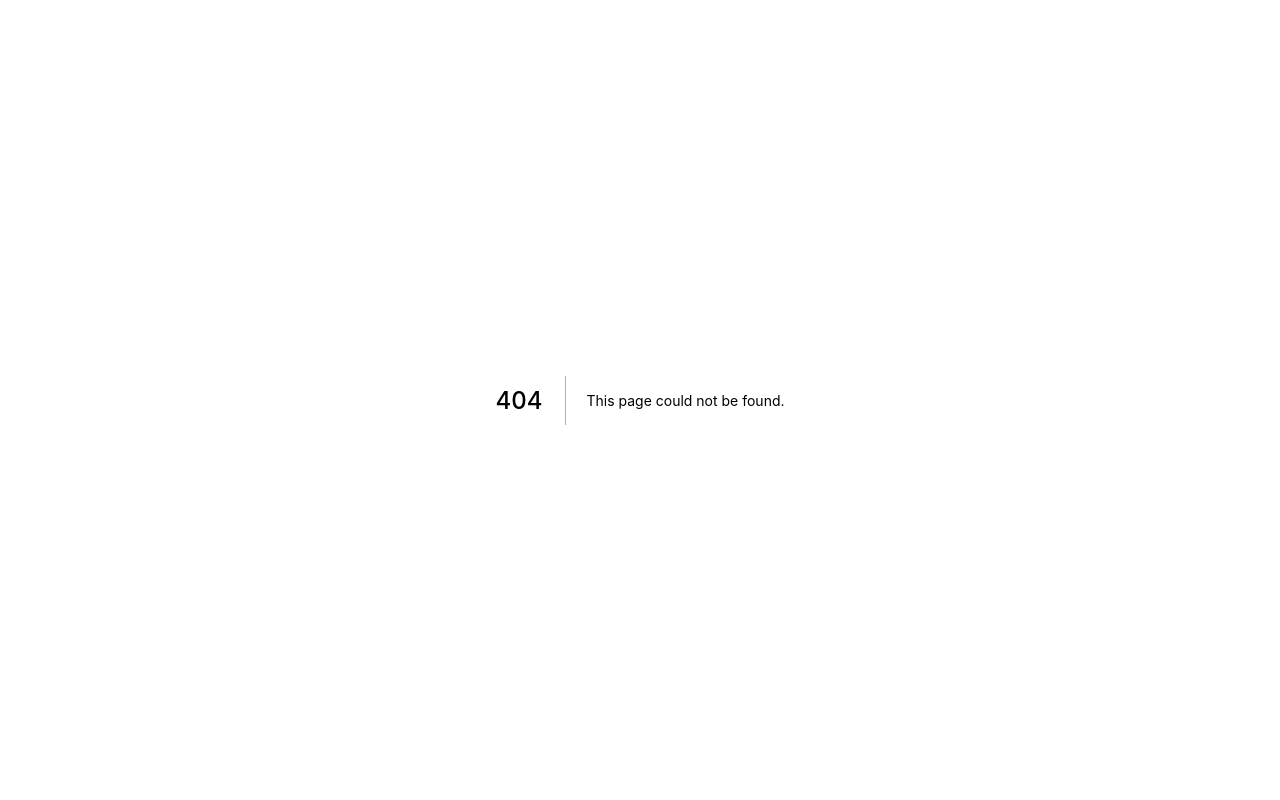
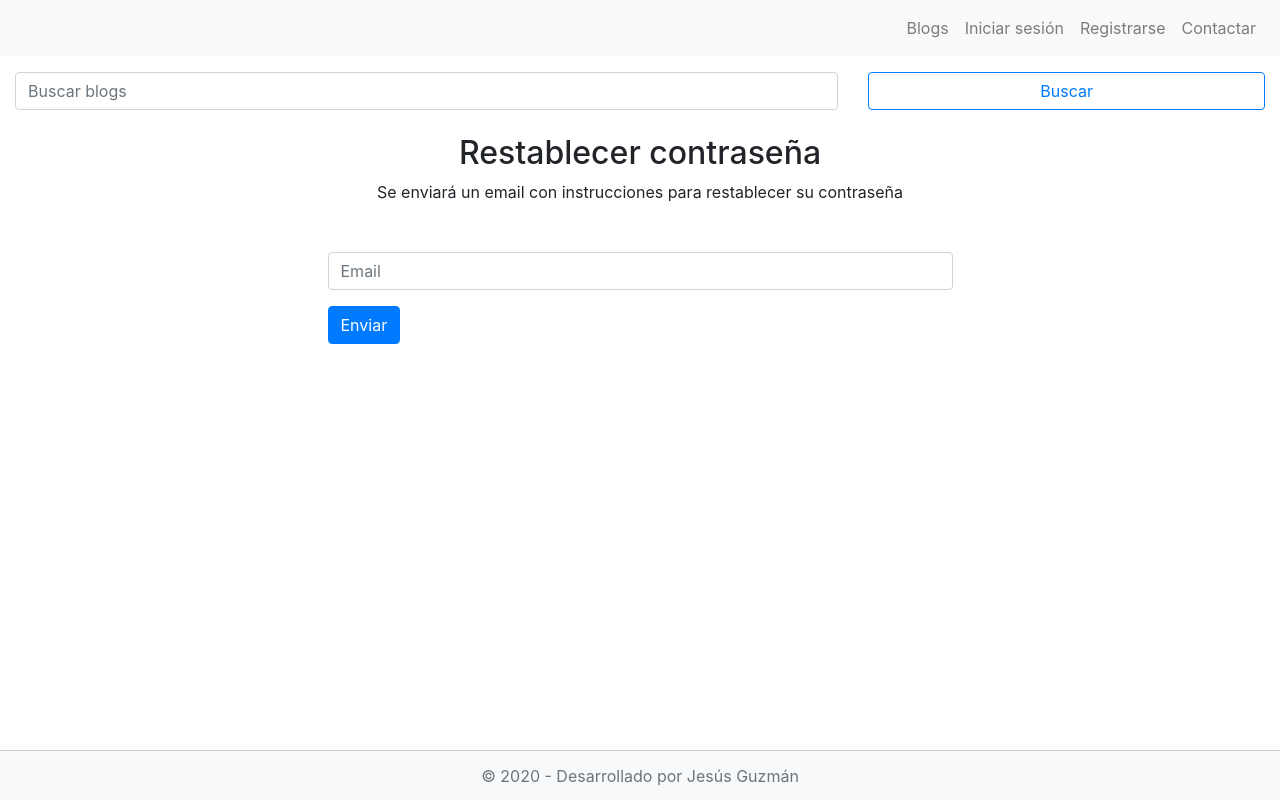
Before and after one commit to J3duardo/next-blog, a Next.js app in the folder frontend/: page /forgot-password in a window 1280 px wide. Before the commit this address had no page. Built offline with nearby package versions, Linux system fonts and the light colour scheme.

Commit message:
Frontend: Página para envío de email de restablecimiento de contraseña

```diff
--- a/frontend/actions/auth.js
+++ b/frontend/actions/auth.js
@@ -118,3 +118,17 @@ export const sessionExpiredHandler = () => {
     Router.push("/login")
   }, 2000);
 }
+
+// Enviar correo de restablecimiento de contraseña
+export const sendResetPasswordEmail = async (email) => {
+  return axios({
+    method: "POST",
+    url: `${API}/api/forgot-password`,
+    data: {email},
+    headers: {
+      headers: {
+        "Content-Type": "application/json"
+      }
+    }
+  })
+}
--- /dev/null
+++ b/frontend/components/auth/ForgotPasswordComponent.jsx
@@ -0,0 +1,116 @@
+import {useState} from "react";
+import {sendResetPasswordEmail} from "../../actions/auth";
+
+const ForgotPasswordComponent = () => {
+  const [state, setState] = useState({
+    email: "",
+    error: null,
+    loading: false,
+    message: null
+  });
+
+  const onChangeHandler = (e) => {
+    setState({
+      ...state,
+      message: null,
+      error: null,
+      [e.target.name]: e.target.value
+    })
+  }
+
+  const onSubmitHandler = async (e) => {
+    e.preventDefault();
+
+    setState({
+      ...state,
+      loading: true,
+      error: null,
+    });
+
+    try {
+      const response = await sendResetPasswordEmail(state.email);
+
+      setState({
+        password: "",
+        message: response.data.message,
+        error: null,
+        loading: false
+      });
+
+    } catch (error) {
+      if(error.response && error.response.data) {
+        return setState({
+          ...state,
+          loading: false,
+          error: error.response.data.message
+        })
+      };
+
+      setState({
+        ...state,
+        loading: false,
+        error: error.message
+      })
+    }
+  }
+
+  const showError = () => {
+  return state.error ?
+    <div
+      style={{position: "fixed", top: 0, left: "50%", transform: "translateX(-50%)", zIndex: 10}}
+      className="alert alert-danger"
+    >
+      {state.error}
+    </div>
+    : null
+  }
+
+  const showMessage = () => {
+  return state.message ?
+    <div
+      style={{position: "fixed", top: 0, left: "50%", transform: "translateX(-50%)", zIndex: 10}}
+      className="alert alert-info"
+    >
+      {state.message}.
+    </div>
+    : null
+  }
+
+  return (
+    <React.Fragment>
+      {showMessage()}
+      {showError()}
+      <form onSubmit={onSubmitHandler}>
+        <div className="form-group">
+          <input
+            type="email"
+            name="email"
+            className="form-control"
+            placeholder="Email"
+            disabled={state.loading}
+            onChange={onChangeHandler}
+            value={state.email}
+          />
+        </div>
+        <div>
+          <button
+            className="btn btn-primary"
+            disabled={state.loading}
+          >
+            {state.loading &&
+              <span
+                style={{marginRight: "5px"}}
+                className="spinner-border spinner-border-sm"
+                role="status"
+                aria-hidden="true"
+              />
+            }
+            Enviar
+          </button>
+        </div>
+      </form>
+    </React.Fragment>
+  )
+}
+
+export default ForgotPasswordComponent;
--- /dev/null
+++ b/frontend/pages/forgot-password.jsx
@@ -0,0 +1,20 @@
+import {useEffect} from "react";
+import Router from "next/router";
+import Layout from "../components/Layout";
+import ForgotPasswordComponent from "../components/auth/ForgotPasswordComponent";
+
+const Login = () => {
+  return (
+    <Layout>
+      <h2 className="text-center mb-2">Restablecer contraseña</h2>
+      <p className="text-center mb-5">Se enviará un email con instrucciones para restablecer su contraseña</p>
+      <div className="row">
+        <div className="col-md-6 offset-md-3">
+          <ForgotPasswordComponent />
+        </div>
+      </div>
+    </Layout>
+  );
+}
+
+export default Login;
```
Also changed, not shown: frontend/components/auth/LoginComponent.jsx (+16 -1 lines).
